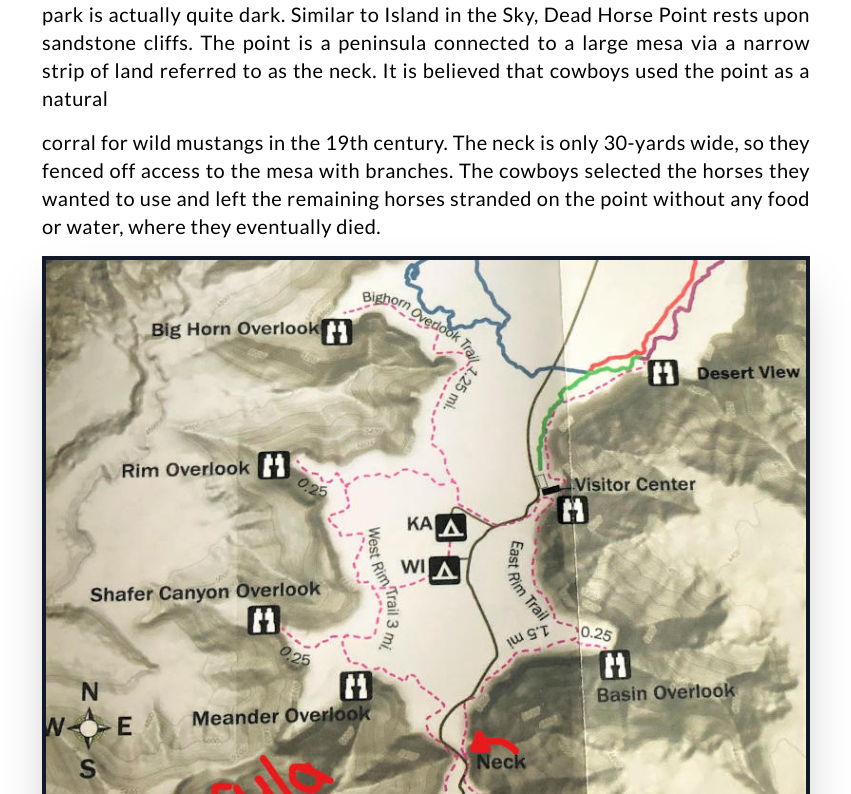
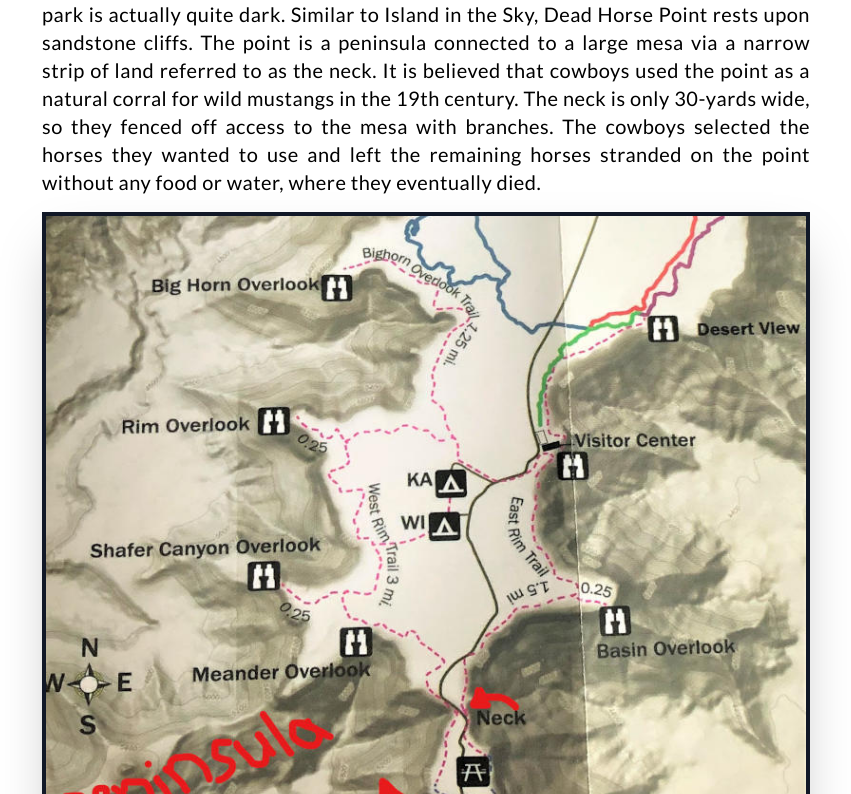
Before and after one commit to boyloe/wanderlump-website, a Next.js app: page /posts/dead-horse in a window 1280 px wide. Shown: the part 966-1760 px from the top of the page, without its empty margins (214-1065 px from the left). Built offline with nearby package versions, Linux system fonts and the light colour scheme; a web font is replaced by a local one.

Commit message:
resize cactus and add PrevNext

```diff
--- a/pages/posts/dead-horse.tsx
+++ b/pages/posts/dead-horse.tsx
@@ -1,6 +1,7 @@
 import React, { ReactElement } from "react";
 import Image from "next/image";
 import Head from "next/head";
+import PrevNext from "../../components/PrevNext";
 
 export default function deadhorse(): ReactElement {
   return (
@@ -59,14 +60,12 @@ export default function deadhorse(): ReactElement {
             quite dark. Similar to Island in the Sky, Dead Horse Point rests
             upon sandstone cliffs. The point is a peninsula connected to a large
             mesa via a narrow strip of land referred to as the neck. It is
-            believed that cowboys used the point as a natural
-          </p>
-          <p className="my-4 font-lato text-xl tracking-wide text-justify">
-            corral for wild mustangs in the 19th century. The neck is only
-            30-yards wide, so they fenced off access to the mesa with branches.
-            The cowboys selected the horses they wanted to use and left the
-            remaining horses stranded on the point without any food or water,
-            where they eventually died.
+            believed that cowboys used the point as a natural corral for wild
+            mustangs in the 19th century. The neck is only 30-yards wide, so
+            they fenced off access to the mesa with branches. The cowboys
+            selected the horses they wanted to use and left the remaining horses
+            stranded on the point without any food or water, where they
+            eventually died.
           </p>
           <div className="border-4 border-gray-900 shadow-2xl">
             <Image
@@ -125,7 +124,7 @@ export default function deadhorse(): ReactElement {
             branches.
           </p>
           <div className="grid grid-cols-1 gap-2 md:gap-0 md:grid-cols-2">
-            <div className="border-4 md:border-r-2 md:border-l-4 md:border-b-4 md:border-t-2 border-gray-900 md:col-span-1 md:row-span-2">
+            <div className="border-4 md:border-r-2 md:border-l-4 md:border-b-4 md:border-t-4 border-gray-900 md:col-span-1 md:row-span-2">
               <Image
                 src="/images/posts/dead-horse/shelly-with-tree-dead-horse-point.JPG"
                 alt="Lumpy Space Princess sleeping in the backseat"
@@ -134,11 +133,11 @@ export default function deadhorse(): ReactElement {
                 layout="responsive"
               />
             </div>
-            <div className="border-4 md:border-r-2 md:border-l-2 md-border-r-4 md:border-b-2 border-gray-900">
+            <div className="border-4 md:border-r-4 md:border-l-2 md-border-r-4 md:border-b-2 border-gray-900">
               <Image
-                src="/images/posts/dead-horse/dead-horse-point.JPG"
+                src="/images/posts/dead-horse/cactus.JPG"
                 alt="Canyon wall with multicolored striations"
-                height={600}
+                height={608}
                 width={800}
                 layout="responsive"
               />
@@ -160,7 +159,7 @@ export default function deadhorse(): ReactElement {
             Arches is bumpy and blackened, rather than red/brown and smooth.
             This is biological soil crust. Cyanobacteria, which you might know
             as blue-green algae, lives in the soil, migrates through the soil,
-            and leave behind sticky fibers, causing the soil to clump together
+            and leaves behind sticky fibers, causing the soil to clump together
             and create a thick crust.
           </p>
           <div className="border-4 border-gray-900 shadow-2xl">
@@ -184,7 +183,7 @@ export default function deadhorse(): ReactElement {
             the crusts are thousands of years old and the plants and animals
             rely on these crusts to survive.
           </p>
-          <div className="border-4 border-gray-900 shadow-2xl">
+          <div className="border-4 border-gray-900 shadow-2xl my-8">
             <Image
               src="/images/posts/dead-horse/biological_soil_crust.JPG"
               alt="Biological soil crust"
@@ -195,6 +194,7 @@ export default function deadhorse(): ReactElement {
           </div>
         </div>
       </article>
+      <PrevNext previousPostHref="/posts/canyonlands" nextPostHref="" />
     </>
   );
 }
```
Also changed, not shown: public/images/posts/dead-horse/cactus.JPG (added).
